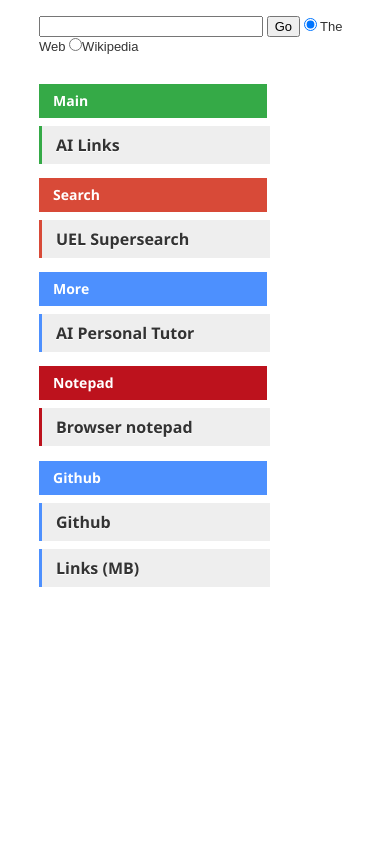
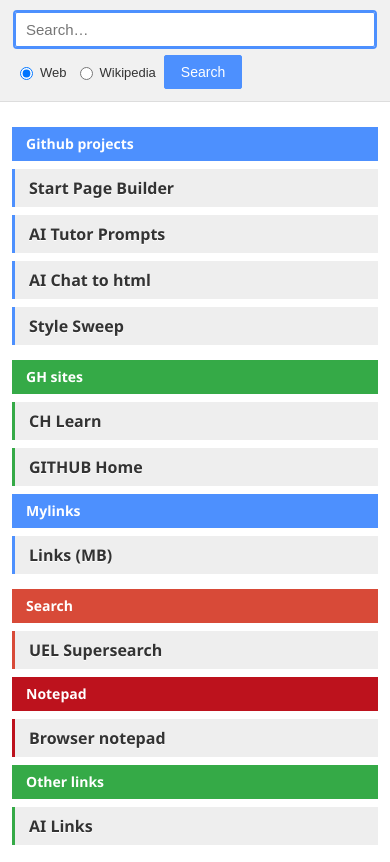
Before and after one commit to markbeachill/markbeachill.github.io, a plain HTML site: page index.html in a window 390 px wide. Drawn offline with Linux system fonts and the light colour scheme.

Commit message:
Update index.html for improved layout and styles
Refactor HTML structure and styles for better layout and responsiveness.

```diff
--- a/index.html
+++ b/index.html
@@ -1,238 +1,151 @@
-<html xmlns="http://www.w3.org/1999/xhtml">
+<!DOCTYPE html>
+<html lang="en">
 <head>
-<meta http-equiv="Content-Type" content="text/html; charset=us-ascii" />
-<title>gitpages - home - mark beachill</title><meta name="viewport" content="width=device-width">
-<style>.maincontent {
-	clear: both;
-	width: 80%;
-	font-size: .8125em;
-	max-width: 92.3em;
-	margin: 0 auto;
-	padding: 1em 0;
-	color: #333;
-	line-height: 1.5em;
-	position: relative
-}
+  <meta charset="UTF-8">
+  <title>gitpages - home</title>
+  <meta name="viewport" content="width=device-width, initial-scale=1.0">
+  <style>
 
-.section {
-	clear: both;
-	padding: 0;
-	margin: 0
-}
+:root{--columns:3;--c-blue:#4d90fe;--c-green:#35aa47;--c-orange:#d84a38;--c-purple:#852b99;--c-red:#bd121d;}
+body{margin:0;padding:0;font-family:Arial, Helvetica, sans-serif;background:#ffffff;color:#333333;}
+.searchbar-wrapper{background:#f1f1f1;padding:12px 15px;border-bottom:1px solid #ddd;}
+.searchbar-inner{width:84%;max-width:96em;margin:0 auto;}
+.searchbar-form{display:flex;flex-wrap:wrap;gap:8px;align-items:center;font-size:14px;}
+.searchbar-form input[type="text"]{flex:1 1 320px;padding:8px 10px;border:1px solid #ccc;border-radius:2px;font-size:15px;min-width:0;}
+.searchbar-form input[type="text"]:focus{outline:2px solid var(--c-blue);outline-offset:0;border-color:var(--c-blue);}
+.searchbar-form button{padding:8px 16px;border-radius:2px;border:1px solid var(--c-blue);background:var(--c-blue);color:#fff;cursor:pointer;font-size:14px;}
+.searchbar-form button:hover{filter:brightness(.92);}
+.searchbar-form label{display:inline-flex;align-items:center;gap:4px;font-size:13px;}
+.page-headline{padding:12px 15px 0 15px;font-size:20px;font-weight:bold;text-align:center;}
+.maincontent{clear:both;width:84%;font-size:.8125em;max-width:96em;margin:0 auto;padding:1em 0;color:#333333;line-height:1.5em;position:relative;}
+.section{clear:both;padding:0;margin:0;}
+.group{display:flex;flex-wrap:wrap;gap:0 2%;}
+.col{box-sizing:border-box;flex:0 0 calc((100% - (var(--columns) - 1)*2%)/var(--columns));max-width:calc((100% - (var(--columns) - 1)*2%)/var(--columns));margin:1% 0;}
+.span_1_of_5,.span_2_of_5,.span_3_of_5,.span_4_of_5,.span_5_of_5{}
+@media only screen and (max-width:767px){.col{flex:1 1 100%;max-width:100%;margin:1% 0;}.searchbar-inner,.maincontent{width:100%;padding-left:0;padding-right:0;}.maincontent{padding:1em 12px;width:auto;}}
+.btn{box-sizing:border-box;text-align:left;display:block;width:100%;color:#333;position:relative;overflow:hidden;margin:8px 0 0;padding:10px 14px;cursor:pointer;outline:0;border-style:none none none solid;border-width:0 0 0 3px;background:#eee;z-index:1;font-family:"Segoe UI",Helvetica,Arial,sans-serif;font-size:16px;line-height:18px;text-shadow:#fff 0 1px 0;text-decoration:none;white-space:nowrap;text-overflow:ellipsis;font-weight:600;}
+.btn:hover{background-color:#aaa;color:#000;}
+.blue-btn{border-left-color:var(--c-blue);}.green-btn{border-left-color:var(--c-green);}.orange-btn{border-left-color:var(--c-orange);}.purple-btn{border-left-color:var(--c-purple);}.red-btn{border-left-color:var(--c-red);}
+.hdr{box-sizing:border-box;text-align:left;display:block;width:100%;color:#fff;position:relative;overflow:hidden;margin:8px 0 0;padding:10px 14px;cursor:pointer;outline:0;border:0;z-index:1;font-family:"Segoe UI",Helvetica,Arial,sans-serif;font-size:14px;line-height:14px;text-decoration:none;white-space:nowrap;text-overflow:ellipsis;}
+.blue-hdr{background-color:var(--c-blue);}.green-hdr{background-color:var(--c-green);}.orange-hdr{background-color:var(--c-orange);}.purple-hdr{background-color:var(--c-purple);}.red-hdr{background-color:var(--c-red);}
+.hdr-para{margin:0;line-height:160%;}
 
-.col {
-	display: block;
-	float: left;
-	margin: 1% 0 1% 1%
-}
+  </style>
+</head>
+<body data-skin="classic" data-columns="3">
 
-.col:first-child {
-	margin-left: 0
-}
+<div class="searchbar-wrapper">
+  <div class="searchbar-inner">
+    <form class="searchbar-form" method="get" action="https://www.google.co.uk/search">
+      <input type="text" name="q" placeholder="Search…" aria-label="Search the web" autofocus>
+      <label><input type="radio" name="searchtype" value="web" checked> Web</label>
+      <label><input type="radio" name="searchtype" value="wiki"> Wikipedia</label>
+      <button type="submit">Search</button>
+    </form>
+  </div>
+</div>
+<div class="maincontent">
+  <div class="section group">
+<div class="col span_1_of_5">
+    <p class="hdr-para">
+      <a class="hdr blue-hdr" data-section-header="true"><b>Github projects</b></a>
+    </p>
 
-.group:before,.group:after {
-	content: "";
-	display: table
-}
+    <a class="btn blue-btn" href="https://markbeachill.github.io/start-page-builder/" target="_blank" rel="noopener noreferrer">
+      Start Page Builder
+    </a>
 
-.group:after {
-	clear: both
-}
+    <a class="btn blue-btn" href="https://markbeachill.github.io/tutorprompts/" target="_blank" rel="noopener noreferrer">
+      AI Tutor Prompts
+    </a>
 
-.group {
-	zoom: 1
-}
+    <a class="btn blue-btn" href="https://markbeachill.github.io/ai-chat-to-html/" target="_blank" rel="noopener noreferrer">
+      AI Chat to html
+    </a>
 
-.span_5_of_5 {
-	width: 100%
-}
+    <a class="btn blue-btn" href="https://markbeachill.github.io/stylesweep/" target="_blank" rel="noopener noreferrer">
+      Style Sweep
+    </a>
+</div><div class="col span_1_of_5">
+    <p class="hdr-para">
+      <a class="hdr green-hdr" data-section-header="true"><b>GH sites</b></a>
+    </p>
 
-.span_4_of_5 {
-	width: 79.8%
-}
+    <a class="btn green-btn" href="https://markbeachill.github.io/site-learn/" target="_blank" rel="noopener noreferrer">
+      CH Learn
+    </a>
 
-.span_3_of_5 {
-	width: 59.6%
-}
+    <a class="btn green-btn" href="https://github.com/markbeachill/" target="_blank" rel="noopener noreferrer">
+      GITHUB Home
+    </a>
 
-.span_2_of_5 {
-	width: 39.4%
-}
+    <p class="hdr-para">
+      <a class="hdr blue-hdr" data-section-header="true"><b>Mylinks</b></a>
+    </p>
 
-.span_1_of_5 {
-	width: 19.2%
-}
+    <a class="btn blue-btn" href="https://markbeachill.github.io/index-mb.html" target="_blank" rel="noopener noreferrer">
+      Links (MB)
+    </a>
+</div><div class="col span_1_of_5">
+    <p class="hdr-para">
+      <a class="hdr orange-hdr" data-section-header="true"><b>Search</b></a>
+    </p>
 
-@media only screen and (max-width:767px) {
-	.col {
-		margin: 1% 0 1% 0%
-	}
+    <a class="btn orange-btn" href="https://markbeachill.github.io/supersearch-uel.html" target="_blank" rel="noopener noreferrer">
+      UEL Supersearch
+    </a>
 
-	.span_1_of_5,.span_2_of_5,.span_3_of_5,.span_4_of_5,.span_5_of_5 {
-		width: 100%
-	}
-}
+    <p class="hdr-para">
+      <a class="hdr red-hdr" data-section-header="true"><b>Notepad</b></a>
+    </p>
 
-.btn {
-	text-align: left;
-	width: 200px;
-	color: #333;
-	position: relative;
-	display: inline-block;
-	overflow: visible;
-	margin: 8px 0 0;
-	padding: 10px 14px;
-	cursor: pointer;
-	outline: currentcolor none 0;
-	border-style: none none none solid;
-	border-width: 0 0 0 3px;
-	border-image: none 100% / 1 / 0 stretch;
-	background: #eee none repeat scroll 0% 0%;
-	z-index: 1;
-	font-family: "Segoe UI",Helvetica,Arial,sans-serif;
-	font-size: 16px;
-	line-height: 18px;
-	min-width: 42px;
-	text-shadow: #fff 0 1px 0;
-	text-decoration: none;
-	white-space: nowrap;
-	vertical-align: inherit;
-	font-weight: 600
-}
+    <a class="btn red-btn" href="https://onlinenotepad.org/app" target="_blank" rel="noopener noreferrer">
+      Browser notepad
+    </a>
 
-.blue-btn {
-	border-color: currentcolor currentcolor currentcolor #4d90fe
-}
+    <p class="hdr-para">
+      <a class="hdr green-hdr" data-section-header="true"><b>Other links</b></a>
+    </p>
 
-.green-btn {
-	border-color: currentcolor currentcolor currentcolor #35aa47
-}
-
-.orange-btn {
-	border-color: currentcolor currentcolor currentcolor #d84a38
-}
-
-.purple-btn {
-	border-color: currentcolor currentcolor currentcolor #852b99
-}
-
-.red-btn {
-	border-color: currentcolor currentcolor currentcolor #bd121d
-}
-
-.hdr {
-	text-align: left;
-	width: 200px;
-	color: #fff;
-	position: relative;
-	display: inline-block;
-	overflow: visible;
-	margin: 0;
-	margin-top: 0;
-	padding: 10px 14px;
-	margin-top: 8px;
-	cursor: pointer;
-	outline: 0;
-	border: 0;
-	background-repeat: repeat-x;
-	z-index: 1;
-	font-family: "Segoe UI",Helvetica,Arial,sans-serif;
-	font-size: 14px;
-	line-height: 14px;
-	min-width: 42px;
-	text-shadow: none;
-	text-decoration: none;
-	white-space: nowrap;
-	vertical-align: inherit
-}
-
-.blue-hdr {
-	background-color: #4d90fe
-}
-
-.green-hdr {
-	background-color: #35aa47
-}
-
-.orange-hdr {
-	background-color: #d84a38
-}
-
-.purple-hdr {
-	background-color: #852b99
-}
-
-.red-hdr {
-	background-color: #bd121d
-}
-
-.hdr-para {
-	margin-bottom: 1.8em;
-	line-height: 160%;
-	margin: 0
-}</style>
-</head>
-<body style="margin: 0;padding: 0;font: 16px Arial, Helvetica, sans-serif">
-
-
-
-
-<p></p><p></p><p></p>
-
-
-
-<div class="maincontent">
-
-<div class="post section group">
-	<div class="col span_5_of_5">
-	<form method="get" action="http://www.google.co.uk/search">
-      <input type="text" name="q" size="25" maxlength="255" value="" style="margin: 0;font-size: 100%;line-height: normal" /> <input type="submit" value="Go" style="margin: 0;font-size: 100%;line-height: normal;cursor: pointer;-webkit-appearance: button;-moz-appearance: none" /> <input type="radio" name="sitesearch" checked="checked" value="" style="margin: 0;font-size: 100%;line-height: normal" /> The Web <input type="radio" name="sitesearch" value="wikipedia.com" style="margin: 0;font-size: 100%;line-height: normal" />Wikipedia<br />
-	</form>
-	</div>
+    <a class="btn green-btn" href="https://markbeachill.github.io/ai-links.html" target="_blank" rel="noopener noreferrer">
+      AI Links
+    </a>
 </div>
-
-<div class="section group">
-	<div class="col span_1_of_5">
-<!-- *** HEADING - Main  -->
-<p class="hdr-para"><a class="hdr green-hdr"><b>Main</b></a></p>
-
-<!-- AI Links  -->
-<a target="_blank" class="btn green-btn"  href="https://markbeachill.github.io/ai-links.html" onmouseover="this.style.background='#aaa'" onmouseout="this.style.background='#eeeeee'">AI Links</a>
-			  	</div>
-	<div class="col span_1_of_5"><!-- *** HEADING - Search  -->
-<p class="hdr-para"><a class="hdr orange-hdr"><b>Search</b></a></p>
-
-<!-- UEL Supersearch  -->
-<a target="_blank" class="btn orange-btn"  href="https://markbeachill.github.io/supersearch-uel.html" onmouseover="this.style.background='#aaa'" onmouseout="this.style.background='#eeeeee'">UEL Supersearch</a>
-	</div>
-	<div class="col span_1_of_5">
-
-<!-- *** HEADING - More  -->
-<p class="hdr-para"><a class="hdr blue-hdr"><b>More</b></a></p>
-
-<!-- AI Personal Tutor  -->
-<a target="_blank" class="btn blue-btn"  href="https://markbeachill.github.io/site02/" onmouseover="this.style.background='#aaa'" onmouseout="this.style.background='#eeeeee'">AI Personal Tutor</a>
-	</div>
-	<div class="col span_1_of_5">
-<!-- *** HEADING - Notepad  -->
-<p class="hdr-para"><a class="hdr red-hdr"><b>Notepad</b></a></p>
-
-<!-- Browser notepad  -->
-<a target="_blank" class="btn red-btn"  href="https://onlinenotepad.org/app" onmouseover="this.style.background='#aaa'" onmouseout="this.style.background='#eeeeee'">Browser notepad</a>
-	</div>
-	<div class="col span_1_of_5">
-
-<!-- *** HEADING - Github  -->
-<p class="hdr-para"><a class="hdr blue-hdr"><b>Github</b></a></p>
-
-<!-- Github  -->
-<a target="_blank" class="btn blue-btn"  href="https://github.com/markbeachill/" onmouseover="this.style.background='#aaa'" onmouseout="this.style.background='#eeeeee'">Github</a>
-<!-- Links (MB)  -->
-<a target="_blank" class="btn blue-btn"  href="https://markbeachill.github.io/index-mb.html" onmouseover="this.style.background='#aaa'" onmouseout="this.style.background='#eeeeee'">Links (MB)</a>
-
-	</div>
+  </div>
 </div>
-</div>
-
+<script>
+  (function attachClassicMenuBehaviour(root=document, options = {}){
+  const form = root.querySelector(".searchbar-form");
+  if(form){
+    form.addEventListener("submit", function(){
+      const type = form.querySelector('input[name="searchtype"]:checked');
+      const q = form.querySelector('input[name="q"]');
+      if(type && type.value === "wiki" && q){ q.value = q.value + " site:wikipedia.org"; }
+    });
+    const q = form.querySelector('input[name="q"]');
+    if(options.focusSearch !== false && q && q.hasAttribute("autofocus")){ try{ q.focus(); }catch(err){} }
+  }
+  root.querySelectorAll('[data-section-header="true"]').forEach(function(h){
+    h.addEventListener("click", function(ev){
+      ev.preventDefault();
+      let current = h.parentElement.nextElementSibling;
+      let hiding = false;
+      while(current){
+        const nextHeader = current.querySelector && current.querySelector('[data-section-header="true"]');
+        if(nextHeader) break;
+        if(current.tagName === "A" && current.classList.contains("btn")){ hiding = current.style.display !== "none"; break; }
+        current = current.nextElementSibling;
+      }
+      current = h.parentElement.nextElementSibling;
+      while(current){
+        const nextHeader2 = current.querySelector && current.querySelector('[data-section-header="true"]');
+        if(nextHeader2) break;
+        if(current.tagName === "A" && current.classList.contains("btn")){ current.style.display = hiding ? "none" : ""; }
+        current = current.nextElementSibling;
+      }
+    });
+  });
+})(document);
+</script>
 </body>
 </html>
```
